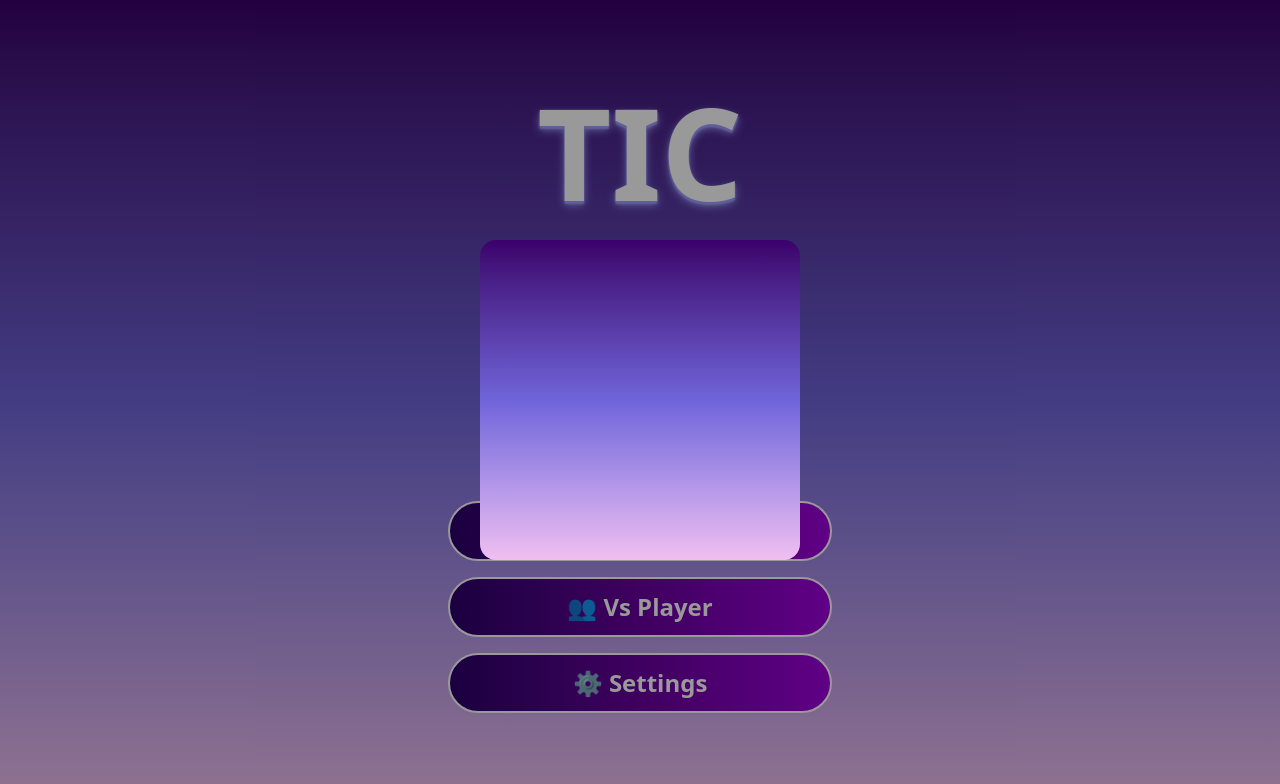
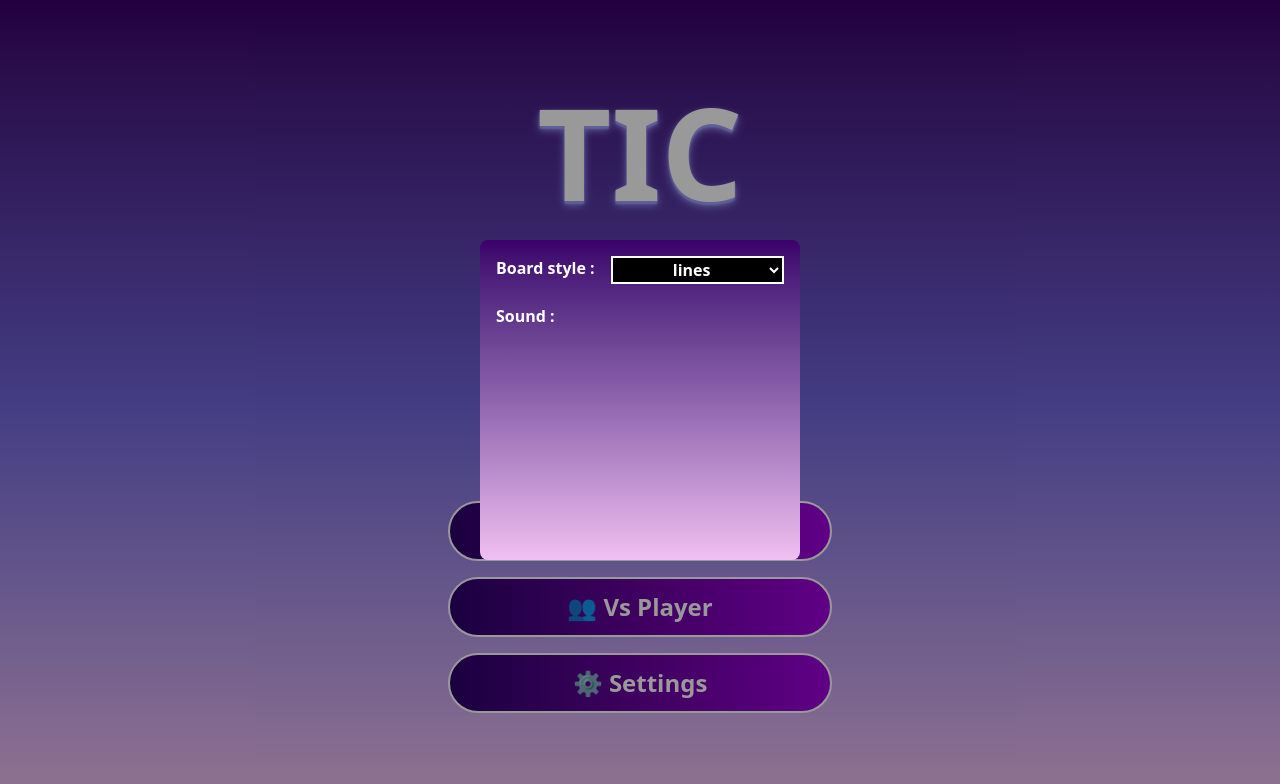
Before and after one commit to jonathanudeh/tic-tac-toe, a React (Vite) app: page / in a window 1280 px wide. Both pictures are taken after a click on the button "⚙️ Settings". Shown: the top 784 px of the page. Built offline with nearby package versions, Linux system fonts and the light colour scheme.

Commit message:
worked on the settings and Ui

```diff
--- a/src/components/GameBoard.tsx
+++ b/src/components/GameBoard.tsx
@@ -29,7 +29,7 @@ function GameBoard() {
         dispatch({
           type: "AI_MOVE",
         });
-      }, 800);
+      }, 1000);
 
       return () => clearTimeout(timer);
     }
@@ -129,10 +129,10 @@ function GameBoard() {
         <div className="fixed top-1/2 -translate-y-1/2 bg-[#9d7bfc]  w-4/5 sm:w-2/3 h-60 rounded-lg flex flex-col items-center justify-start gap-7 p-4">
           <div className="flex flex-col items-center justify-center gap-5 font-bold w-full h-2/3 text-center">
             <span className="text-2xl opacity-75">
-              {state.winner === state.selectedPlayer && "Yayy🥳 You Won!"}
+              {state.winner === state.selectedPlayer && "Yayy,🥳 You Won!"}
               {state.winner !== state.selectedPlayer &&
                 !state.isDraw &&
-                "sigh😔 you lost."}
+                "sigh,😔 you lost..."}
             </span>
             <span
               className={`font-bold text-5xl ${
--- a/src/components/OPiece.tsx
+++ b/src/components/OPiece.tsx
@@ -7,7 +7,7 @@ function OPiece() {
     <div
       className={`${
         state.winner === "O" ? "text-[#9d7bfc]" : "text-[#FFD700]"
-      } font-bold ${state.gameStatus !== "pickSide" ? "text-7xl" : "text-8xl"}`}
+      } font-bold ${state.gameStatus !== "pickSide" ? "text-8xl" : "text-8xl"}`}
     >
       O
     </div>
--- a/src/components/ScoreBoard.tsx
+++ b/src/components/ScoreBoard.tsx
@@ -11,17 +11,22 @@ function ScoreBoard() {
       >
         Menu
       </button>
-
-      <div className="bg-blue-500/80 backdrop-blur-sm text-white py-3 px-4 rounded-lg font-semibold flex-1 max-w-32 text-center">
-        {state.gameStatus === "playing" ? (
-          <div className="flex flex-col items-center">
-            <span className="text-xs opacity-75">Turn</span>
-            <span className="font-bold">{state.currentPlayer}</span>
+      {state.gameStatus === "playing" && (
+        <div className="bg-[#1A004D]/80 w-30 h-15 rounded-lg border-b-4 border-[#1A004D]">
+          <div className="flex gap-2 justify-center items-center w-full h-full text-white">
+            <span
+              className={`font-bold text-2xl ${
+                state.currentPlayer === "X"
+                  ? "text-[#4135ee]"
+                  : "text-[#FFD700]"
+              }`}
+            >
+              {state.currentPlayer === "X" ? "X" : "O"}
+            </span>
+            Turn
           </div>
-        ) : (
-          <span className="text-sm">Ready</span>
-        )}
-      </div>
+        </div>
+      )}
 
       <button
         className="bg-[purple] w-25 h-15 rounded-lg flex flex-col items-center justify-around cursor-pointer"
--- a/src/components/Settings.tsx
+++ b/src/components/Settings.tsx
@@ -1,16 +1,32 @@
 import { useGame } from "../context/GameContext";
 
 function Settings() {
-  const { dispatch } = useGame();
+  const { state, dispatch } = useGame();
 
   return (
     <div className="relative">
       <div
-        className="bg-black/40 fixed inset-0 w-full h-full"
+        className="bg-black/40 fixed inset-0 w-full h-full cursor-pointer"
         onClick={() => dispatch({ type: "CLOSE_SETTINGS" })}
       ></div>
 
-      <div className="fixed bg-gradient-to-b from-[#3B006B] via-[#7064da] to-[#f1bff1] w-80 h-80 top-1/2 left-1/2 -translate-x-1/2 -translate-y-1/2 rounded-2xl"></div>
+      <div className="fixed bg-gradient-to-b from-[#3B006B]  to-[#f1bff1] w-80 h-80 top-1/2 left-1/2 -translate-x-1/2 -translate-y-1/2 rounded-lg flex flex-col justify-start items-start gap-5 p-4">
+        <label className="w-full flex justify-between font-bold text-white">
+          Board style :
+          <select
+            value={state.gameBoardStyle}
+            onChange={(e) =>
+              dispatch({ type: "CHANGE_THINGS", payload: e.target.value })
+            }
+            className="w-3/5 border-2 bg-black border-white text-center font-bold text-white"
+          >
+            <option value="lines">lines</option>
+            <option value="boxes">Boxes</option>
+          </select>
+        </label>
+
+        <label className="w-2/3 font-bold text-white">Sound :</label>
+      </div>
     </div>
   );
 }
--- a/src/components/XPiece.tsx
+++ b/src/components/XPiece.tsx
@@ -7,7 +7,7 @@ function XPiece() {
     <div
       className={`${
         state.winner === "X" ? "text-[#9d7bfc]" : "text-[#1100ff]"
-      } font-bold ${state.gameStatus !== "pickSide" ? "text-7xl" : "text-8xl"}`}
+      } font-bold ${state.gameStatus !== "pickSide" ? "text-8xl" : "text-8xl"}`}
     >
       X
     </div>
--- a/src/context/GameContext.tsx
+++ b/src/context/GameContext.tsx
@@ -45,7 +45,8 @@ type GameAction =
   | { type: "RESET_GAME" }
   | { type: "BACK_TO_MENU" }
   | { type: "OPEN_SETTINGS" }
-  | { type: "CLOSE_SETTINGS" };
+  | { type: "CLOSE_SETTINGS" }
+  | { type: "CHANGE_THINGS"; payload: string };
 
 interface GameContextType {
   state: GameState;
@@ -140,8 +141,8 @@ const isDefiniteDraw = (board: Board): boolean => {
 
 const getSmartAIMove = (board: Board, aiPlayer: Player): number => {
   const available = board
-    .map((val, i) => (val === null ? i : null))
-    .filter((i) => i !== null) as number[];
+    .map((val, i) => (val === null ? i : -1))
+    .filter((i) => i !== -1) as number[];
 
   const humanPlayer = aiPlayer === "X" ? "O" : "X";
 
@@ -368,13 +369,16 @@ const reducer = (state: GameState, action: GameAction): GameState => {
       };
 
     case "BACK_TO_MENU":
-      return { ...initialState };
+      return { ...initialState, gameBoardStyle: state.gameBoardStyle };
 
     case "OPEN_SETTINGS":
       return { ...state, gameStatus: "settings" };
 
     case "CLOSE_SETTINGS":
       return { ...state, gameStatus: "menu" };
+
+    case "CHANGE_THINGS":
+      return { ...state, gameBoardStyle: action.payload };
 
     default:
       throw new Error("Unknow action type");
```
